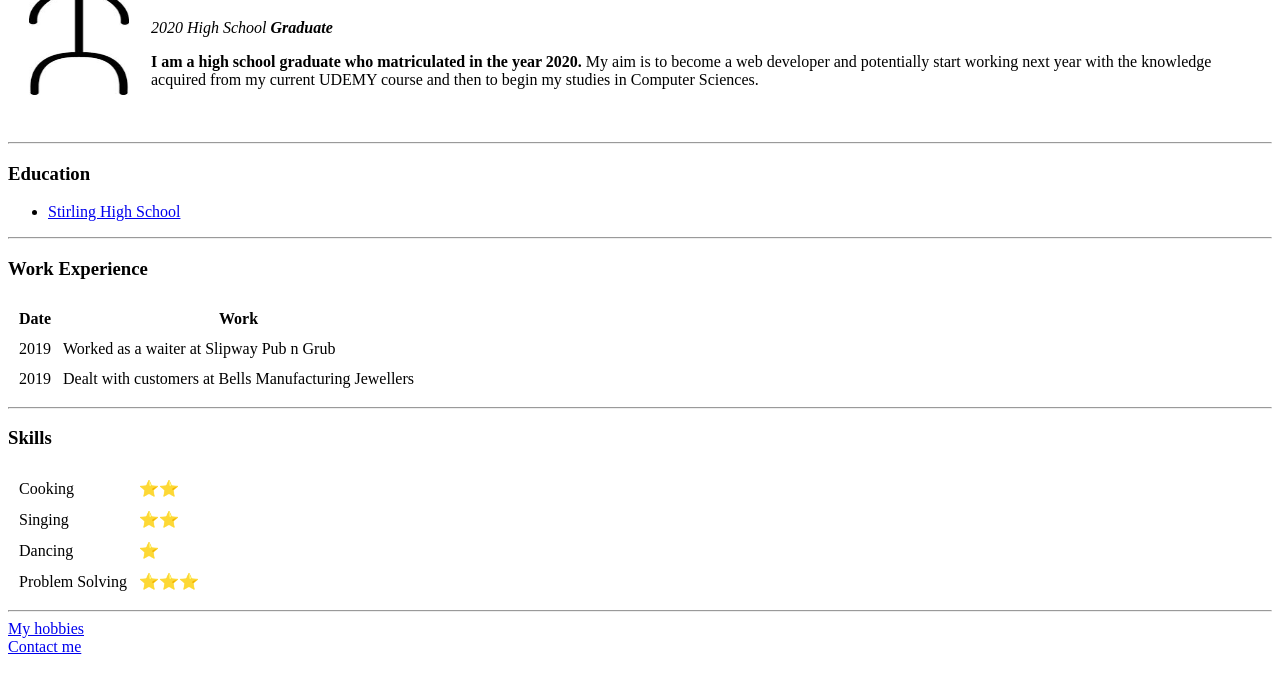
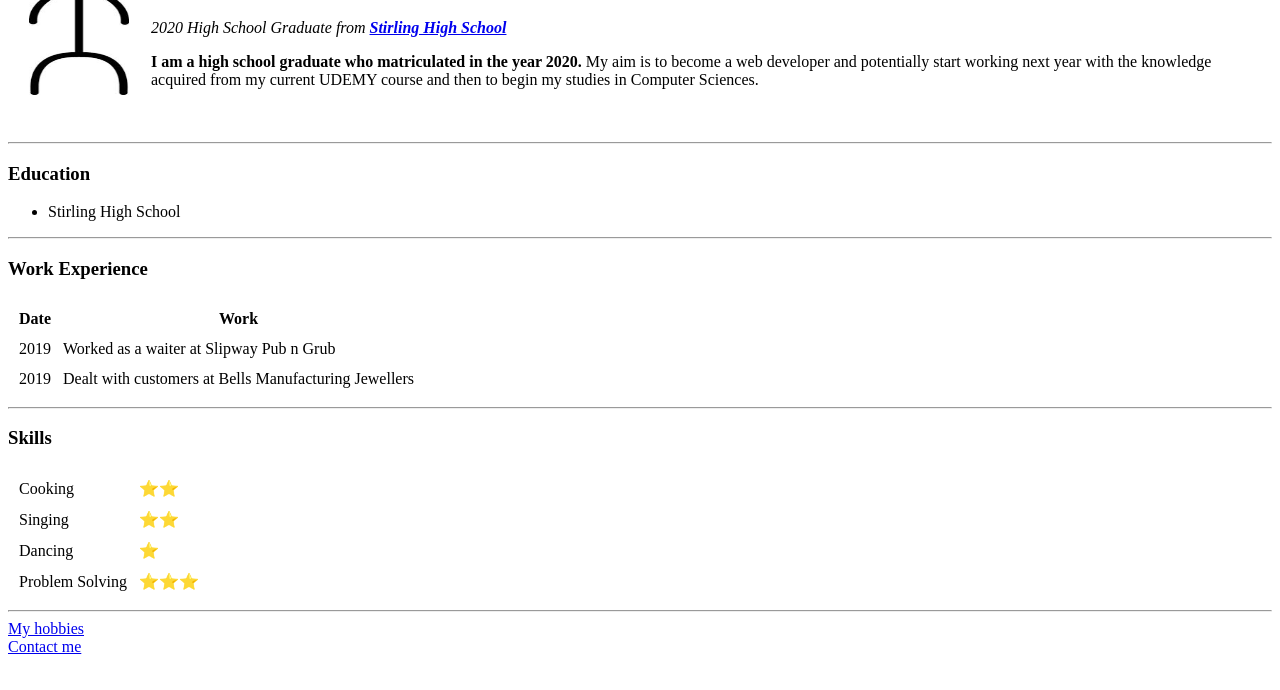
Before and after one commit to jordynbell/cv, a plain HTML site: page index.html in a window 1280 px wide. Shown: the part 90-780 px from the top of the page. Drawn offline with Linux system fonts and the light colour scheme.

Commit message:
Update index.html

```diff
--- a/index.html
+++ b/index.html
@@ -12,7 +12,7 @@
       <td><img src="stickman.jpg" height="150" width="100" alt="stickman profile picture" /></td>
       <td>
         <h1> Jordyn Bell</h1>
-        <p><em>2020 High School <strong>Graduate</strong></em></p>
+        <p><em>2020 High School Graduate from <strong><a href="http://www.stirlinghigh.co.za/">Stirling High School</a></strong></em></p>
         <p><strong>I am a high school graduate who matriculated in the year 2020. </strong>My aim is to become a web developer and potentially start working next year with the knowledge acquired from my current UDEMY course and then to begin my
           studies in
           Computer Sciences.
@@ -26,7 +26,7 @@
   <h3>Education</h3>
   <ul>
     <li>
-      <a href="http://www.stirlinghigh.co.za/">Stirling High School</a>
+      Stirling High School
     </li>
   </ul>
   <hr>
```
